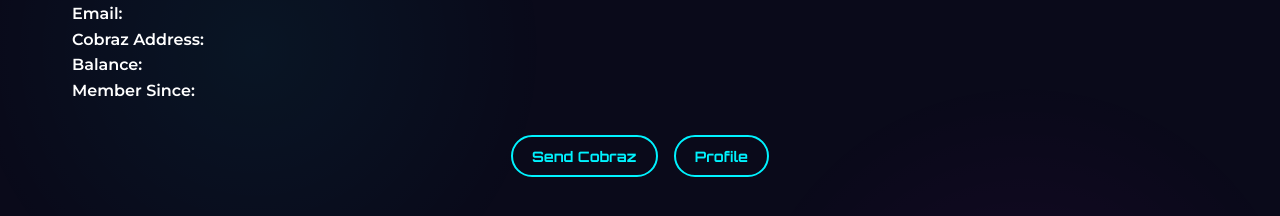
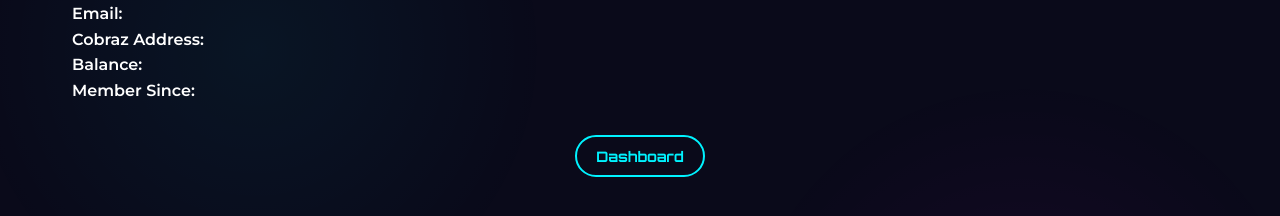
Before and after one commit to Sskingcobraz/Fun, a plain HTML site: page public/profile.html in a window 1280 px wide. Shown: the part 190-406 px from the top of the page. Drawn offline with Linux system fonts and the light colour scheme; no server answers.

Commit message:
Update profile.html

```diff
--- a/public/profile.html
+++ b/public/profile.html
@@ -40,8 +40,7 @@
   </main>
 
    <div class="quick-actions">
-      <button onclick="location.href='/send.html'">Send Cobraz</button>
-      <button onclick="location.href='/profile.html'">Profile</button>
+      <button onclick="location.href='/dashboard.html'">Dashboard</button>
     </div>
 
   <script src="https://www.gstatic.com/firebasejs/8.10.0/firebase-app.js"></script>
```
